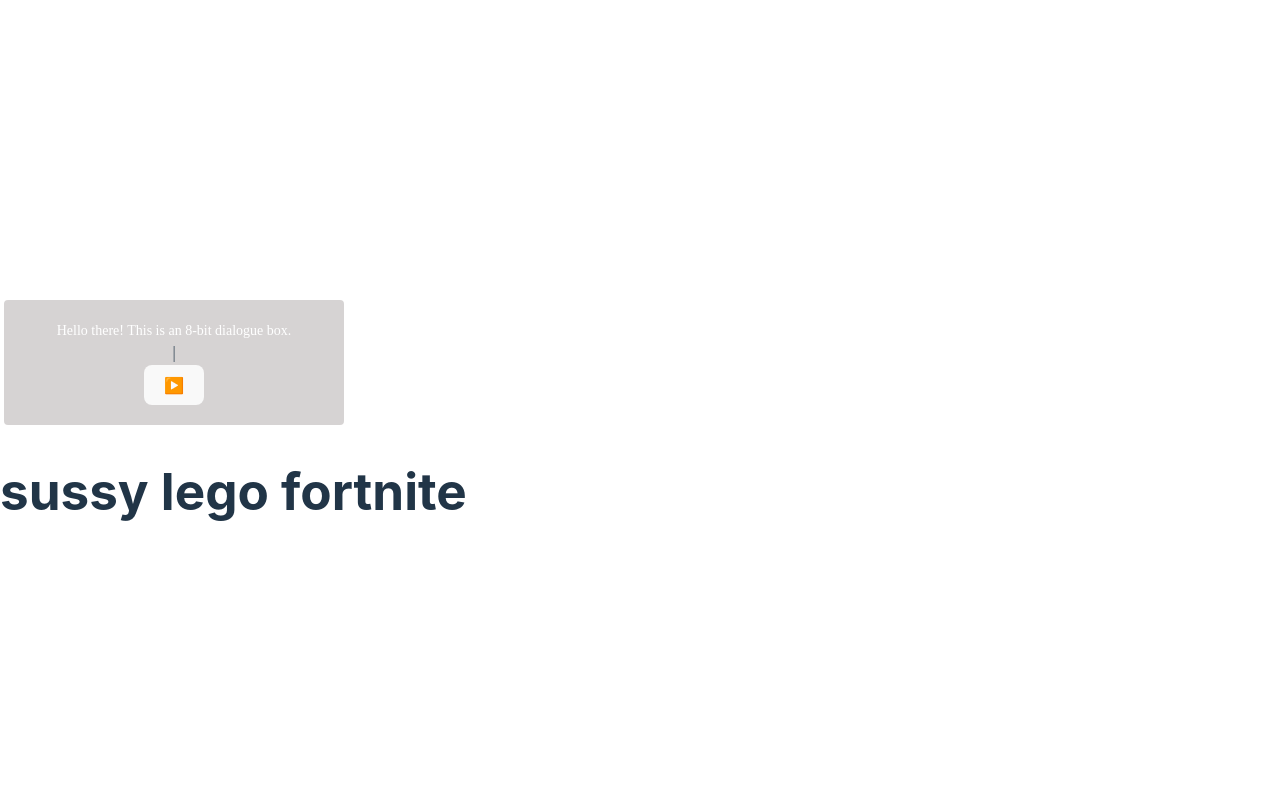
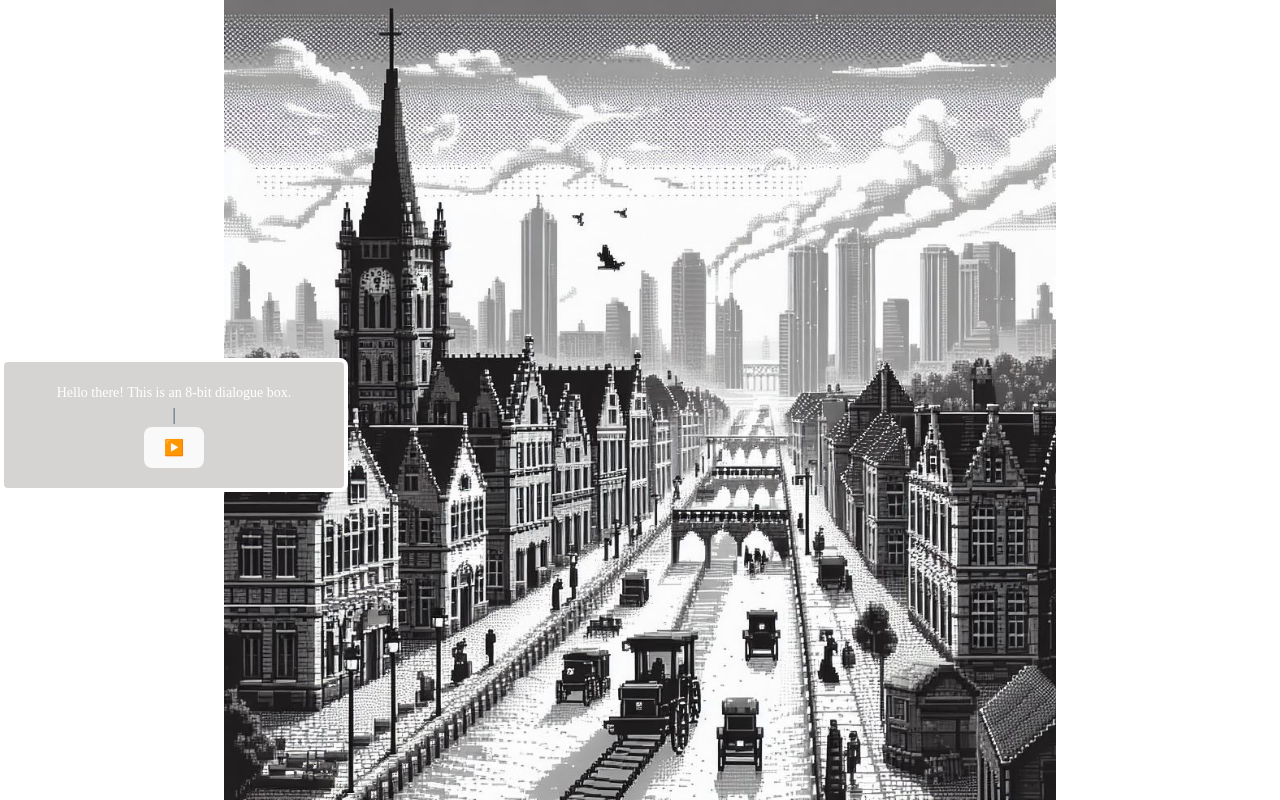
Before and after one commit to Armand57araujo/whiteChapelMysteries, a React (Vite) app in the folder client/: page / in a window 1280 px wide. Built offline with nearby package versions, Linux system fonts and the light colour scheme.

Commit message:
added background image css

```diff
--- a/client/src/App.css
+++ b/client/src/App.css
@@ -7,6 +7,13 @@
 /* added by ian sills chadwick bartholemuel the third */
 .errorPage{
   background-color: red;
+}
+
+body{
+  background-image:url(assets/images/menu/menu-background.jpg);
+  background-size:  65% 100%;
+  background-repeat: no-repeat;
+  background-position: center;
 
 }
 
--- a/client/src/main.jsx
+++ b/client/src/main.jsx
@@ -24,7 +24,6 @@ const router = createBrowserRouter([
 
 
 
-
 ReactDOM.createRoot(document.getElementById('root')).render(
   <RouterProvider router={router} />
 )
--- a/client/src/pages/index.jsx
+++ b/client/src/pages/index.jsx
@@ -4,13 +4,9 @@ const Index = () => {
 
 return(
     <>
-    <div>
-        <h1>
-            sussy lego fortnite
-        </h1>
+    <div className="allChange">
+
     </div>
-
-
     </>
 
 
```
